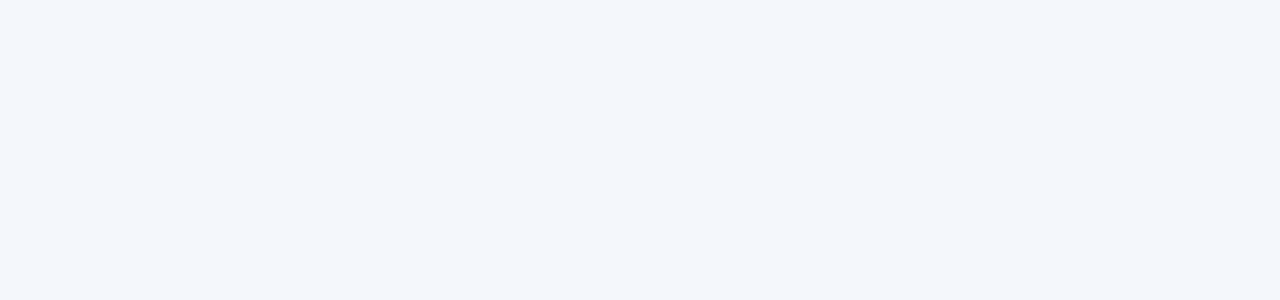
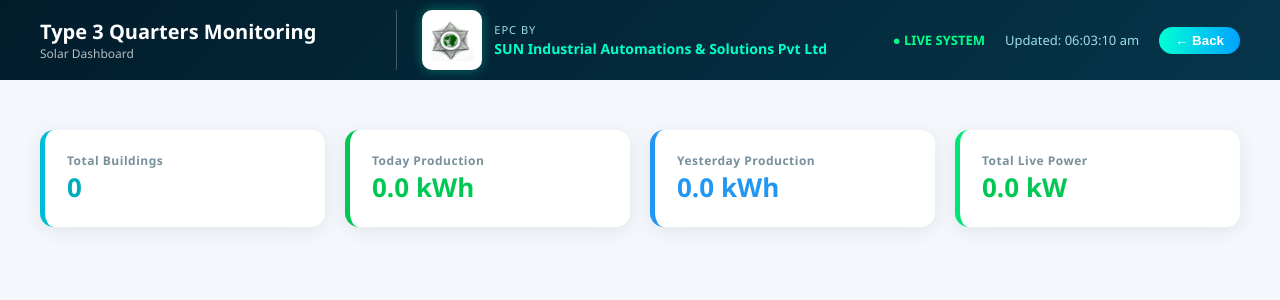
Before and after one commit to sanjayyajnas797/solar, a React (Vite) app in the folder frontend/Deye_cloud/: page /type3 in a window 1280 px wide. Before the commit this address had no page. Shown: the top 300 px of the page. Built offline with nearby package versions, Linux system fonts and the light colour scheme; sample sign-in values are in the browser's storage.

Commit message:
addeed css

```diff
--- a/frontend/Deye_cloud/src/App.jsx
+++ b/frontend/Deye_cloud/src/App.jsx
@@ -14,7 +14,7 @@ import { data } from "react-router-dom"
  import Nuppl from "./NUPPL/Nuppl";
  import Type4 from '../src/NUPPL/Type4'
  import ProtectedRoute from "./producted";
-//  import Type3 from '../src/NUPPL/Type3'
+ import Type3 from '../src/NUPPL/Type3'
  export default function App() {
 
    return (
@@ -62,7 +62,7 @@ import { data } from "react-router-dom"
          <Route path="/nuppl" element={<ProtectedRoute><Nuppl/></ProtectedRoute>} />
          <Route path="/btps" element={<ProtectedRoute><Btps/></ProtectedRoute>} />
         <Route path="/type4" element={<ProtectedRoute><Type4/></ProtectedRoute>}/>
-         {/* <Route path="/type3" element={<ProtectedRoute><Type3/></ProtectedRoute>}/> */}
+         <Route path="/type3" element={<ProtectedRoute><Type3/></ProtectedRoute>}/>
        </Routes>
 
     </BrowserRouter>
--- a/frontend/Deye_cloud/src/NUPPL/Type3.jsx
+++ b/frontend/Deye_cloud/src/NUPPL/Type3.jsx
@@ -1,290 +1,290 @@
-// import { useLocation, useNavigate } from "react-router-dom";
-// import { useEffect, useState } from "react";
-// import PowerGraph from "../graph/graph";
-// import "../pages/Buildings.css";
+import { useLocation, useNavigate } from "react-router-dom";
+import { useEffect, useState } from "react";
+import PowerGraph from "../graph/graph";
+import "../pages/Buildings.css";
 
-// /* LOGO */
-// import epcLogo from "../assets/sunlogo.png";
-// import buildIcon from "../assets/tower.png";
+/* LOGO */
+import epcLogo from "../assets/sunlogo.png";
+import buildIcon from "../assets/tower.png";
 
 
-// /* ========================= */
-// /* CAPACITY MAP – TYPE3 */
-// /* ========================= */
+/* ========================= */
+/* CAPACITY MAP – TYPE3 */
+/* ========================= */
 
-// const capacityMap = {
-//   "TYPE3BLOCK125KW": 25,
-//   "TYPE3BLOCK225KW": 25,
-//   "TYPE3BLOCK325KW": 25,
-//   "TYPE3BLOCK425KW": 25,
-//   "TYPE3BLOCK525KW": 25,
-//   "TYPE3BLOCK625KW": 25
-// };
+const capacityMap = {
+  "TYPE3BLOCK125KW": 25,
+  "TYPE3BLOCK225KW": 25,
+  "TYPE3BLOCK325KW": 25,
+  "TYPE3BLOCK425KW": 25,
+  "TYPE3BLOCK525KW": 25,
+  "TYPE3BLOCK625KW": 25
+};
 
-// /* NORMALIZE */
-// const normalizeName = (name) =>
-//   name?.toUpperCase().replace(/[^A-Z0-9]/g, "");
+/* NORMALIZE */
+const normalizeName = (name) =>
+  name?.toUpperCase().replace(/[^A-Z0-9]/g, "");
 
-// export default function Type3() {
+export default function Type3() {
 
-//   const location = useLocation();
-//   const navigate = useNavigate();
+  const location = useLocation();
+  const navigate = useNavigate();
 
-//   const buildings = location.state || [];
+  const buildings = location.state || [];
 
-//   const [time, setTime] = useState("");
-//   const [selectedBuilding, setSelectedBuilding] = useState(null);
-//   const [graphType, setGraphType] = useState("today");
+  const [time, setTime] = useState("");
+  const [selectedBuilding, setSelectedBuilding] = useState(null);
+  const [graphType, setGraphType] = useState("today");
 
-//   /* TIME */
-//   useEffect(() => {
-//     const updateTime = () => {
-//       setTime(
-//         new Date().toLocaleTimeString("en-IN", {
-//           hour: "2-digit",
-//           minute: "2-digit",
-//           second: "2-digit"
-//         })
-//       );
-//     };
+  /* TIME */
+  useEffect(() => {
+    const updateTime = () => {
+      setTime(
+        new Date().toLocaleTimeString("en-IN", {
+          hour: "2-digit",
+          minute: "2-digit",
+          second: "2-digit"
+        })
+      );
+    };
 
-//     updateTime();
-//     const interval = setInterval(updateTime, 15000);
-//     return () => clearInterval(interval);
-//   }, []);
+    updateTime();
+    const interval = setInterval(updateTime, 15000);
+    return () => clearInterval(interval);
+  }, []);
 
-//   /* DEFAULT SELECT */
-//   useEffect(() => {
-//     if (buildings.length && !selectedBuilding) {
-//       setSelectedBuilding(buildings[0]);
-//     }
-//   }, [buildings]);
+  /* DEFAULT SELECT */
+  useEffect(() => {
+    if (buildings.length && !selectedBuilding) {
+      setSelectedBuilding(buildings[0]);
+    }
+  }, [buildings]);
 
-//   /* TOTALS */
-//   const totalToday =
-//     buildings.reduce((sum, b) => sum + Number(b.today || 0), 0);
+  /* TOTALS */
+  const totalToday =
+    buildings.reduce((sum, b) => sum + Number(b.today || 0), 0);
 
-//   const totalYesterday =
-//     buildings.reduce((sum, b) => sum + Number(b.yesterday || 0), 0);
+  const totalYesterday =
+    buildings.reduce((sum, b) => sum + Number(b.yesterday || 0), 0);
 
-//   const totalCurrent =
-//     buildings.reduce((sum, b) => sum + Number(b.currentPower || 0), 0);
+  const totalCurrent =
+    buildings.reduce((sum, b) => sum + Number(b.currentPower || 0), 0);
 
-//   return (
+  return (
 
-// <div className="buildings-page">
+<div className="buildings-page">
 
-// {/* HEADER */}
-// <div className="second-header">
+{/* HEADER */}
+<div className="second-header">
 
-// <div className="secondheader-left">
+<div className="secondheader-left">
 
-// <div>
-// <div className="second-company">
-// Type 3 Quarters Monitoring
-// </div>
+<div>
+<div className="second-company">
+Type 3 Quarters Monitoring
+</div>
 
-// <div className="second-sub">
-// Solar Dashboard
-// </div>
-// </div>
+<div className="second-sub">
+Solar Dashboard
+</div>
+</div>
 
-// <div className="header-supplier-block">
+<div className="header-supplier-block">
 
-// <img src={epcLogo} className="second-logo"/>
+<img src={epcLogo} className="second-logo"/>
 
-// <div className="epc-text-block">
-// <div className="epc-label">EPC BY</div>
-// <div className="header-company epc-company">
-// SUN Industrial Automations & Solutions Pvt Ltd
-// </div>
-// </div>
+<div className="epc-text-block">
+<div className="epc-label">EPC BY</div>
+<div className="header-company epc-company">
+SUN Industrial Automations & Solutions Pvt Ltd
+</div>
+</div>
 
-// </div>
+</div>
 
-// </div>
+</div>
 
-// <div className="secondheader-right">
+<div className="secondheader-right">
 
-// <div className="secondlive-box">
-// ● LIVE SYSTEM
-// </div>
+<div className="secondlive-box">
+● LIVE SYSTEM
+</div>
 
-// <div className="second-updated">
-// Updated: {time}
-// </div>
+<div className="second-updated">
+Updated: {time}
+</div>
 
-// <button
-// className="back-btn"
-// onClick={() => navigate(-1)}
-// >
-// ← Back
-// </button>
+<button
+className="back-btn"
+onClick={() => navigate(-1)}
+>
+← Back
+</button>
 
-// </div>
+</div>
 
-// </div>
+</div>
 
-// {/* SUMMARY */}
-// <div className="summary">
+{/* SUMMARY */}
+<div className="summary">
 
-// <div className="summary-card">
-// <div className="summary-label">Total Buildings</div>
-// <div className="summary-value">{buildings.length}</div>
-// </div>
+<div className="summary-card">
+<div className="summary-label">Total Buildings</div>
+<div className="summary-value">{buildings.length}</div>
+</div>
 
-// <div className="summary-card">
-// <div className="summary-label">Today Production</div>
-// <div className="summary-value green">
-// {totalToday.toFixed(1)} kWh
-// </div>
-// </div>
+<div className="summary-card">
+<div className="summary-label">Today Production</div>
+<div className="summary-value green">
+{totalToday.toFixed(1)} kWh
+</div>
+</div>
 
-// <div className="summary-card">
-// <div className="summary-label">Yesterday Production</div>
-// <div className="summary-value blue">
-// {totalYesterday.toFixed(1)} kWh
-// </div>
-// </div>
+<div className="summary-card">
+<div className="summary-label">Yesterday Production</div>
+<div className="summary-value blue">
+{totalYesterday.toFixed(1)} kWh
+</div>
+</div>
 
-// <div className="summary-card current-card">
-// <div className="summary-label">Total Live Power</div>
-// <div className="summary-value current-text">
-// {totalCurrent.toFixed(1)} kW
-// </div>
-// </div>
+<div className="summary-card current-card">
+<div className="summary-label">Total Live Power</div>
+<div className="summary-value current-text">
+{totalCurrent.toFixed(1)} kW
+</div>
+</div>
 
-// </div>
+</div>
 
-// {/* BUILDINGS */}
-// <div className="building-grid">
+{/* BUILDINGS */}
+<div className="building-grid">
 
-// {buildings.map(b => {
+{buildings.map(b => {
 
-// const isActive = selectedBuilding?.id === b.id;
+const isActive = selectedBuilding?.id === b.id;
 
-// const normalized = normalizeName(b.name);
-// const clean = normalized.replace(/KW$/, "");
+const normalized = normalizeName(b.name);
+const clean = normalized.replace(/KW$/, "");
 
-// /* capacity logic */
-// let capacity =
-//   capacityMap[normalized] ||
-//   capacityMap[clean];
+/* capacity logic */
+let capacity =
+  capacityMap[normalized] ||
+  capacityMap[clean];
 
-// /* fallback */
-// const match = b.name.match(/(\d+)\s*kw/i);
+/* fallback */
+const match = b.name.match(/(\d+)\s*kw/i);
 
-// if (!capacity) {
-//   capacity = match ? Number(match[1]) : 25;
-// }
+if (!capacity) {
+  capacity = match ? Number(match[1]) : 25;
+}
 
-// return (
+return (
 
-// <div
-// key={b.id}
-// onClick={() => setSelectedBuilding(b)}
-// className={`building-card ${isActive ? "active" : ""}`}
-// >
+<div
+key={b.id}
+onClick={() => setSelectedBuilding(b)}
+className={`building-card ${isActive ? "active" : ""}`}
+>
 
-// <div className="card-header">
-// <img src={buildIcon} className="card-icon"/>
-// <div className="online">ONLINE</div>
-// </div>
+<div className="card-header">
+<img src={buildIcon} className="card-icon"/>
+<div className="online">ONLINE</div>
+</div>
 
-// <div className="building-name">
+<div className="building-name">
 
-// <span className="building-title">
-// {b.name}
-// </span>
+<span className="building-title">
+{b.name}
+</span>
 
-// <span className="capacity-inline">
-// Plant Capacity {capacity} kW
-// </span>
+<span className="capacity-inline">
+Plant Capacity {capacity} kW
+</span>
 
-// </div>
+</div>
 
-// <div className="energy-row">
+<div className="energy-row">
 
-// <div>
-// <div className="energy-label">TODAY</div>
-// <div className="energy-value green">
-// {Number(b.today || 0).toFixed(1)} kWh
-// </div>
-// </div>
+<div>
+<div className="energy-label">TODAY</div>
+<div className="energy-value green">
+{Number(b.today || 0).toFixed(1)} kWh
+</div>
+</div>
 
-// <div>
-// <div className="energy-label">YESTERDAY</div>
-// <div className="energy-value blue">
-// {Number(b.yesterday || 0).toFixed(1)} kWh
-// </div>
-// </div>
+<div>
+<div className="energy-label">YESTERDAY</div>
+<div className="energy-value blue">
+{Number(b.yesterday || 0).toFixed(1)} kWh
+</div>
+</div>
 
-// <div>
-// <div className="energy-label">CUMULATIVE</div>
-// <div className="energy-value cumulative">
-// {Number(b.total || 0).toFixed(1)} kWh
-// </div>
-// </div>
+<div>
+<div className="energy-label">CUMULATIVE</div>
+<div className="energy-value cumulative">
+{Number(b.total || 0).toFixed(1)} kWh
+</div>
+</div>
 
-// </div>
+</div>
 
-// <div className="card-footer">
-// Last update: {time}
-// <div className="current-live">
-// Live Power: {Number(b.currentPower || 0).toFixed(1)} kW
-// </div>
-// </div>
+<div className="card-footer">
+Last update: {time}
+<div className="current-live">
+Live Power: {Number(b.currentPower || 0).toFixed(1)} kW
+</div>
+</div>
 
-// </div>
+</div>
 
-// );
+);
 
-// })}
+})}
 
-// </div>
+</div>
 
-// {/* GRAPH */}
-// {selectedBuilding && (
+{/* GRAPH */}
+{selectedBuilding && (
 
-// <div className="graph-section">
+<div className="graph-section">
 
-// <div className="graph-title">
-// Energy Trend - {selectedBuilding.name}
-// </div>
+<div className="graph-title">
+Energy Trend - {selectedBuilding.name}
+</div>
 
-// <div className="graph-buttons">
+<div className="graph-buttons">
 
-// <button
-// className={`graph-btn ${graphType === "today" ? "active-btn" : ""}`}
-// onClick={() => setGraphType("today")}
-// >
-// Today
-// </button>
+<button
+className={`graph-btn ${graphType === "today" ? "active-btn" : ""}`}
+onClick={() => setGraphType("today")}
+>
+Today
+</button>
 
-// <button
-// className={`graph-btn ${graphType === "yesterday" ? "active-btn" : ""}`}
-// onClick={() => setGraphType("yesterday")}
-// >
-// Yesterday
-// </button>
+<button
+className={`graph-btn ${graphType === "yesterday" ? "active-btn" : ""}`}
+onClick={() => setGraphType("yesterday")}
+>
+Yesterday
+</button>
 
-// </div>
+</div>
 
-// <div className="graph-box">
+<div className="graph-box">
 
-// <PowerGraph
-// stationId={selectedBuilding.id}
-// type={graphType}
-// buildingName={selectedBuilding.name}
-// />
+<PowerGraph
+stationId={selectedBuilding.id}
+type={graphType}
+buildingName={selectedBuilding.name}
+/>
 
-// </div>
+</div>
 
-// </div>
+</div>
 
-// )}
+)}
 
-// </div>
+</div>
 
-//   );
-// }
+  );
+}
--- a/frontend/Deye_cloud/src/pages/Buildings.css
+++ b/frontend/Deye_cloud/src/pages/Buildings.css
@@ -453,7 +453,7 @@ padding:20px 40px;
 
 display:grid;
 
-grid-template-columns:repeat(auto-fill,minmax(520px,520px));
+grid-template-columns:repeat(auto-fit,minmax(500px,1fr));
 
 gap:25px;
 
```
